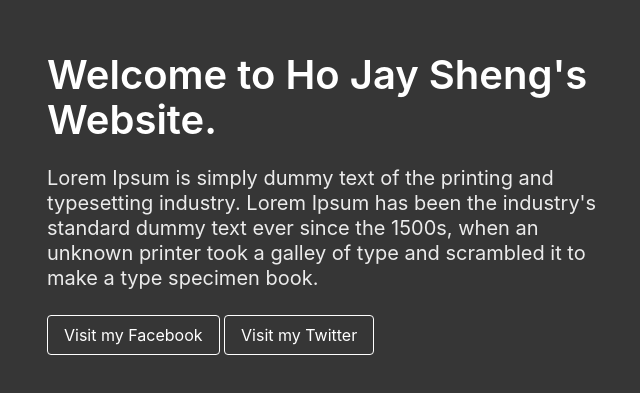
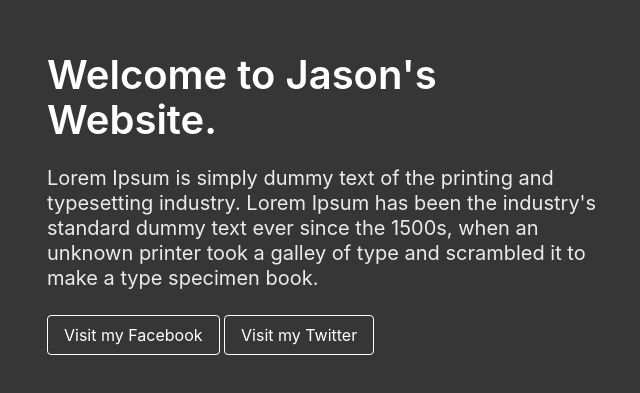
Before and after one commit to JasonHo8801/hojaysheng.github.io, a plain HTML site: page index.html in a window 1280 px wide. Shown: the part 197-590 px from the top of the page, without its empty margins (311-951 px from the left). Drawn offline with nearby package versions, Linux system fonts and the light colour scheme.

Commit message:
Update index.html

```diff
--- a/index.html
+++ b/index.html
@@ -13,7 +13,7 @@
             <div class="columns is-vcentered is-centered">
                 <div class="column is-6">
                     <div class="block">
-                        <h1 class="title is-2">Welcome to Ho Jay Sheng's Website.</h1>
+                        <h1 class="title is-2">Welcome to Jason's Website.</h1>
                     </div>
                     <div class="block">
                         <h2 class="subtitle">Lorem Ipsum is simply dummy text of the printing and typesetting industry. Lorem Ipsum has been the industry's standard dummy text ever since the 1500s, when an unknown printer took a galley of type and scrambled it to make a type specimen book.<br>
```
